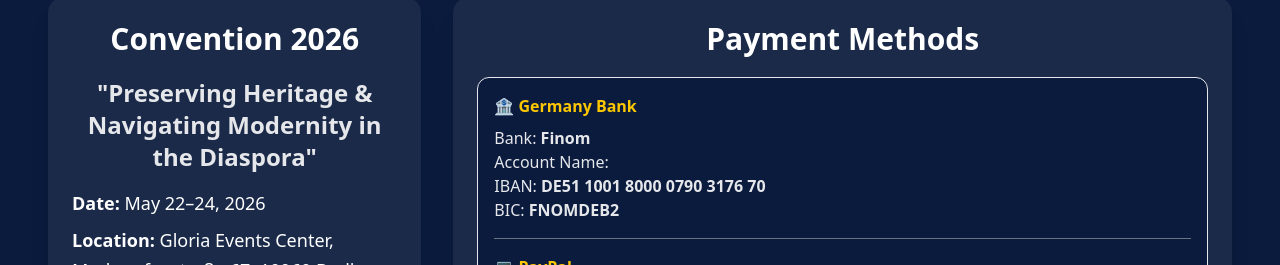
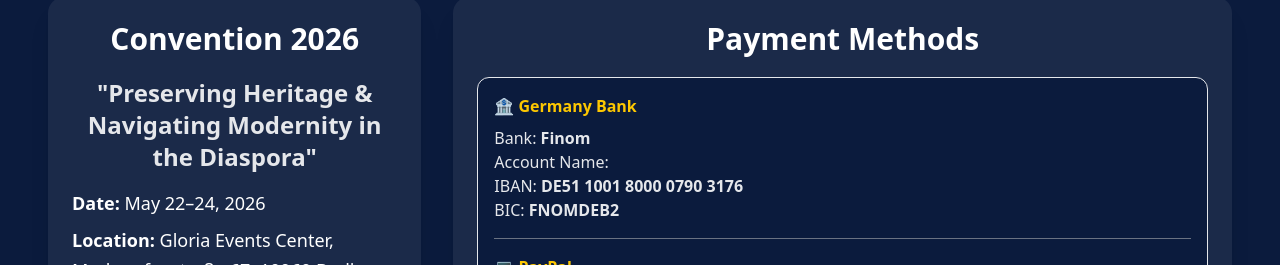
Before and after one commit to mperwe/bug-form_frontend, a React (Vite) app: page / in a window 1280 px wide. Shown: the part 765-1030 px from the top of the page. Built offline with nearby package versions, Linux system fonts and the light colour scheme; the HTML template or start-up script is replaced by a standard one.

Commit message:
account details4

```diff
--- a/src/pages/Home.jsx
+++ b/src/pages/Home.jsx
@@ -362,7 +362,7 @@ export default function Home() {
                 </p> */}
 
                 <p>
-                  IBAN: <strong>DE51 1001 8000 0790 3176 70</strong>
+                  IBAN: <strong>DE51 1001 8000 0790 3176</strong>
                 </p>
                 <p>
                   BIC: <strong>FNOMDEB2</strong>
```
